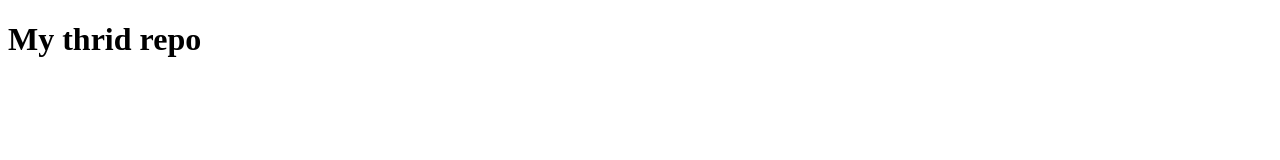
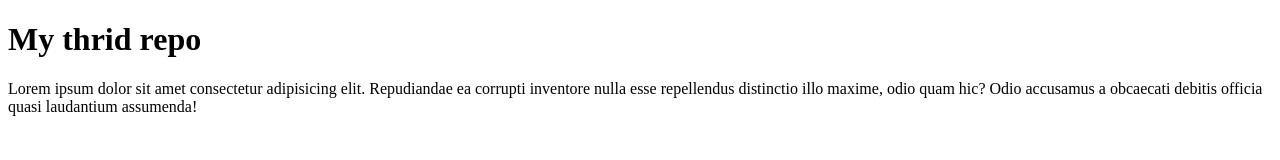
Before and after one commit to rimonhossain12/my-third-repo, a plain HTML site: page index.html in a window 1280 px wide. Drawn offline with Linux system fonts and the light colour scheme.

Commit message:
paragraph added

```diff
--- a/index.html
+++ b/index.html
@@ -8,5 +8,6 @@
 </head>
 <body>
     <h1>My thrid repo</h1>
+    <p>Lorem ipsum dolor sit amet consectetur adipisicing elit. Repudiandae ea corrupti inventore nulla esse repellendus distinctio illo maxime, odio quam hic? Odio accusamus a obcaecati debitis officia quasi laudantium assumenda!</p>
 </body>
 </html>
```
